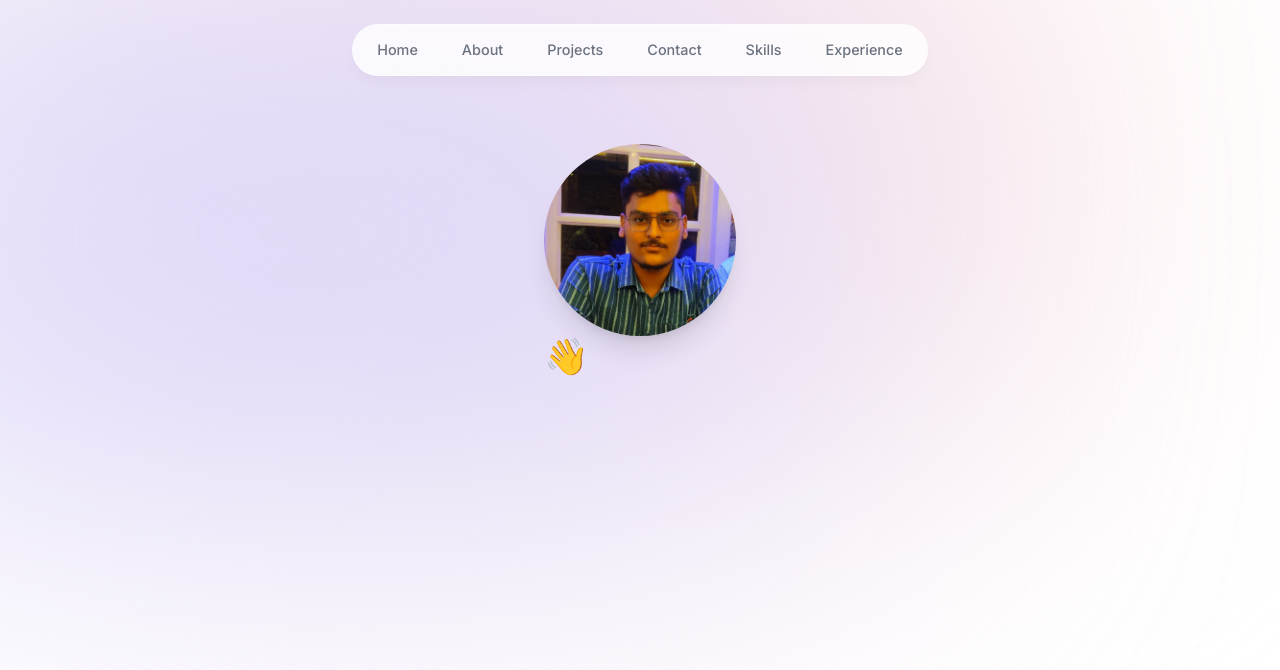
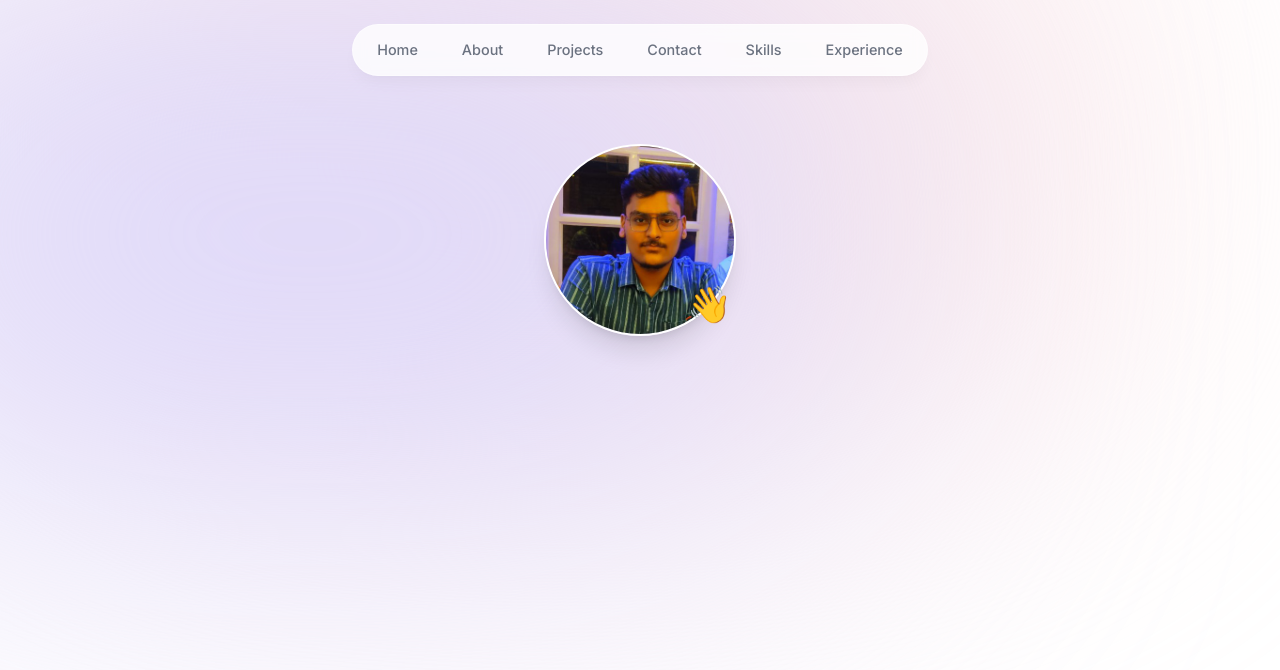
Before and after one commit to Ayush-Vish/Ayush-Dev, a Next.js app: page / in a window 1280 px wide. Shown: the top 670 px of the page. Built offline with nearby package versions, Linux system fonts and the light colour scheme.

Commit message:
Added image

```diff
--- a/components/Intro.tsx
+++ b/components/Intro.tsx
@@ -1,5 +1,9 @@
+"use client";
+
+
+
 import Image from "next/image";
-
+import {motion} from "framer-motion"
 import img from "@/lib/img.jpeg";
 
 function Intro ( ) {
@@ -8,11 +12,20 @@ function Intro ( ) {
     return (
         <section>
             <div className="flex items-center justify-center ">
-                <div>
-                    <Image src={img} width="192" height="192" alt="Ayush Image"  priority={true} quality={100} className="rounded-full bottom-[0.35rem] object-cover border-white shadow-xl " />
-                    <span className="text-4xl ">
+                <div className="relative ">
+                    <motion.div
+                    initial={{opacity:0 , scale:0 }}
+                    animate={{opacity:1 , scale:1}}
+                    transition={{delay:0.5}}
+                    >
+                        <Image src={img} width="192" height="192" alt="Ayush Image"  priority={true} quality={100} className="rounded-full bottom-[0.35rem] object-cover border-white  border-2 shadow-xl " />
+                    </motion.div>
+                    <motion.span initial={{opacity:0, scale:0}}
+                    animate={{opacity:1, scale:1}}
+                    transition={{delay:0.5 ,type:"spring", stiffness:260}}
+                    className="absolute  bottom-3 right-1 text-4xl ">
                         👋
-                    </span>
+                    </motion.span>
                 </div>
 
             </div>
```
